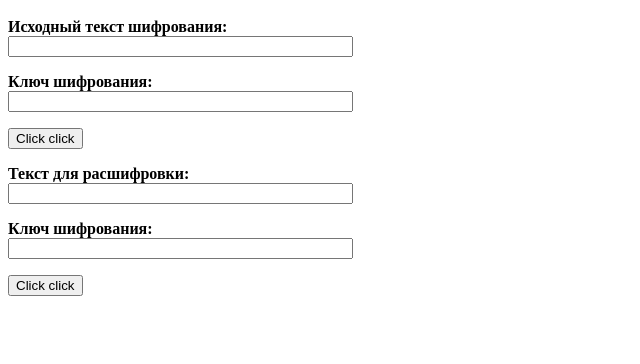
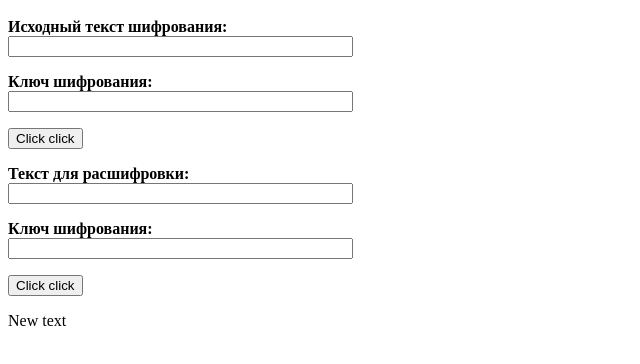
Before and after one commit to VadimTataru/cryptography-js, a plain HTML site: page index.html in a window 1280 px wide. Shown: the part 48-412 px from the top of the page, without its empty margins (0-640 px from the left). Drawn offline with Linux system fonts and the light colour scheme.

Commit message:
add new text to test bat script

```diff
--- a/index.html
+++ b/index.html
@@ -21,6 +21,10 @@
         </p>
         <input id="butt_decrypt" type="button" value="Click click"/>
 
+        <p>
+            New text
+        </p>
+
         <script src="index.js"></script>
         </body>
 </html>
```
